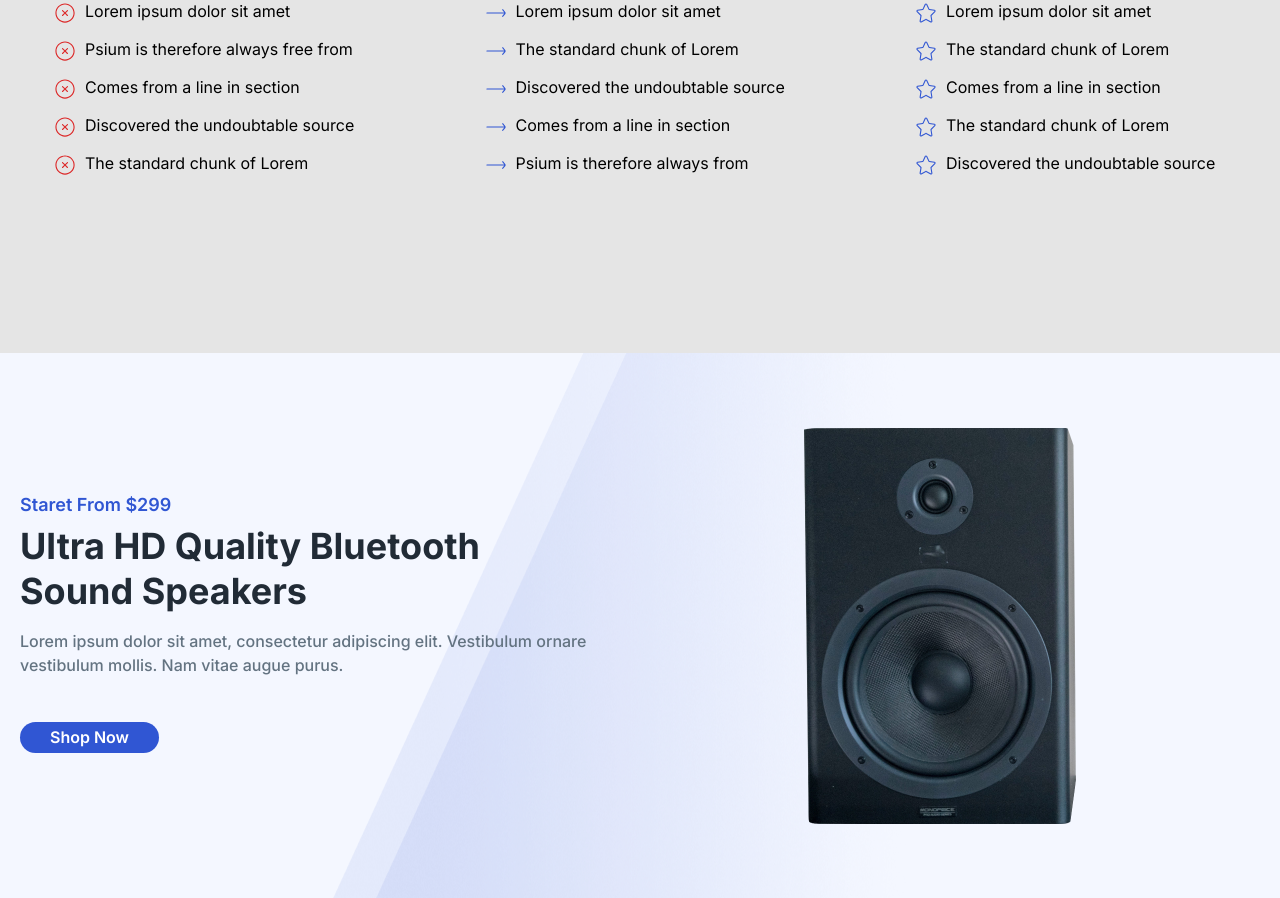
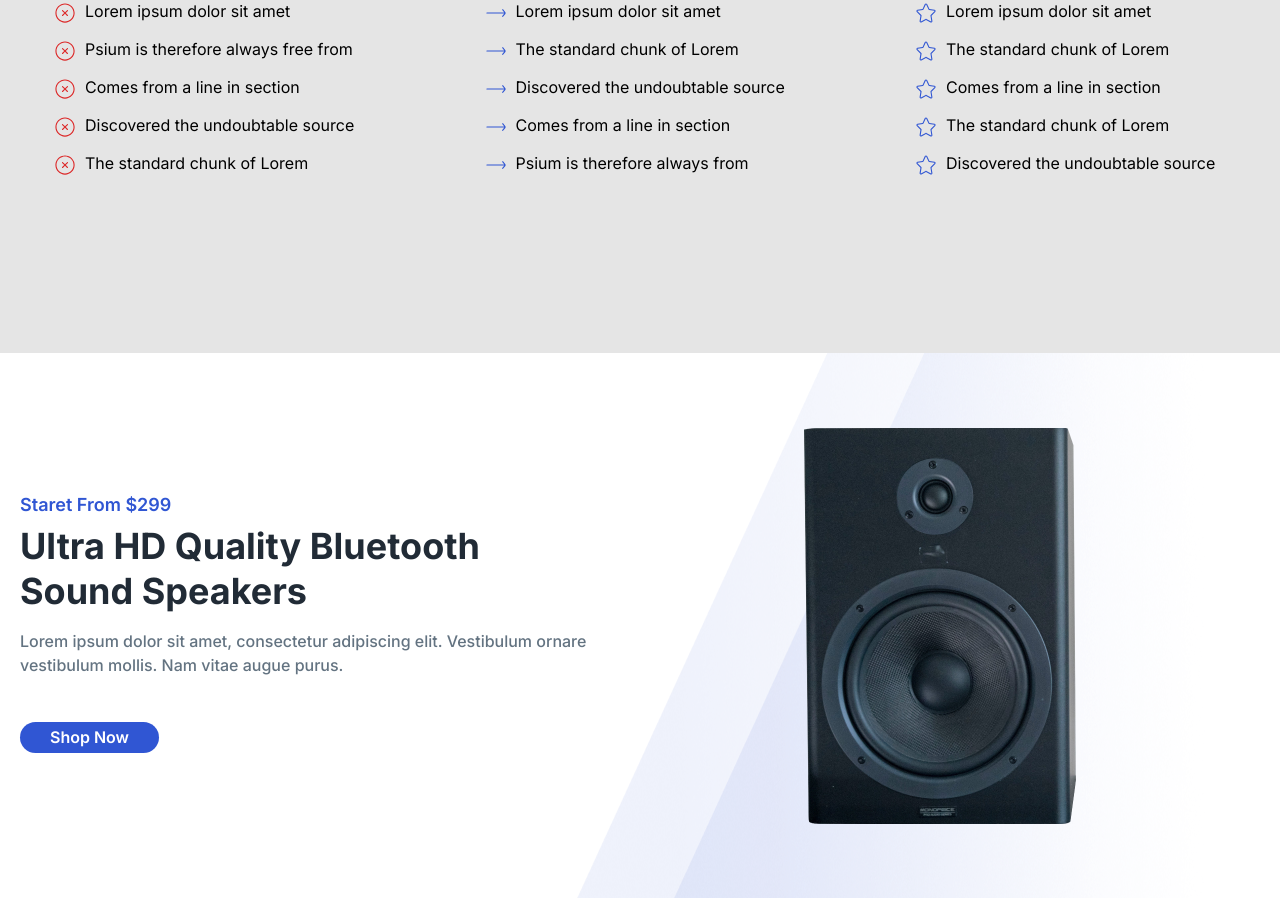
Before and after one commit to SpicyPumpkinLatte/lessons, a plain HTML site: page lesson7/index.html in a window 1280 px wide. Shown: the part 1110-2008 px from the top of the page. Drawn offline with Linux system fonts and the light colour scheme.

Commit message:
Add files via upload

```diff
--- a/lesson7/css/style.css
+++ b/lesson7/css/style.css
@@ -104,7 +104,7 @@ main {
 .footer {
     font-family: 'Inter', sans-serif;
     background-color: #F4F7FF;
-    background: url(../img/2.png) center no-repeat, #F4F7FF url(../img/3.png) center no-repeat;
+    background: url(../img/2.png) 90% center no-repeat, url(../img/3.png) 87% center no-repeat;
 }
 
 .footer__container {
```
